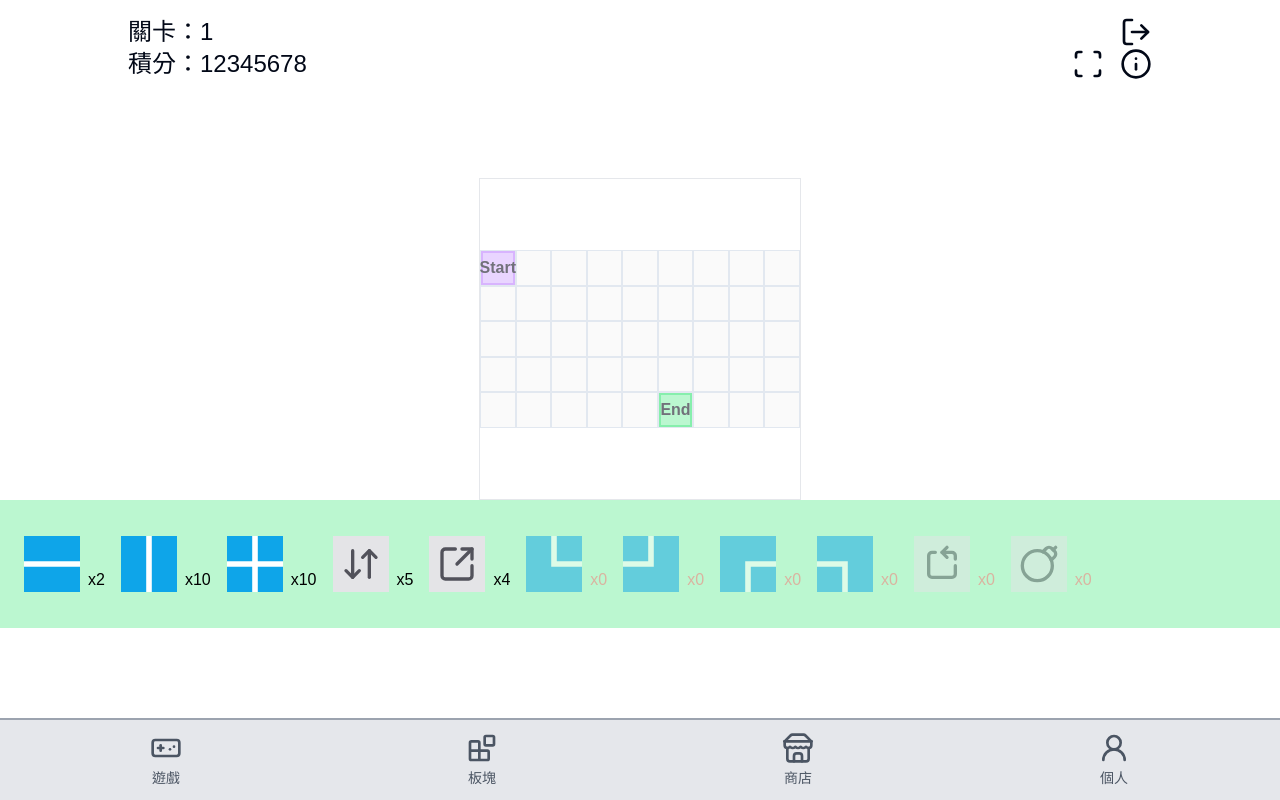
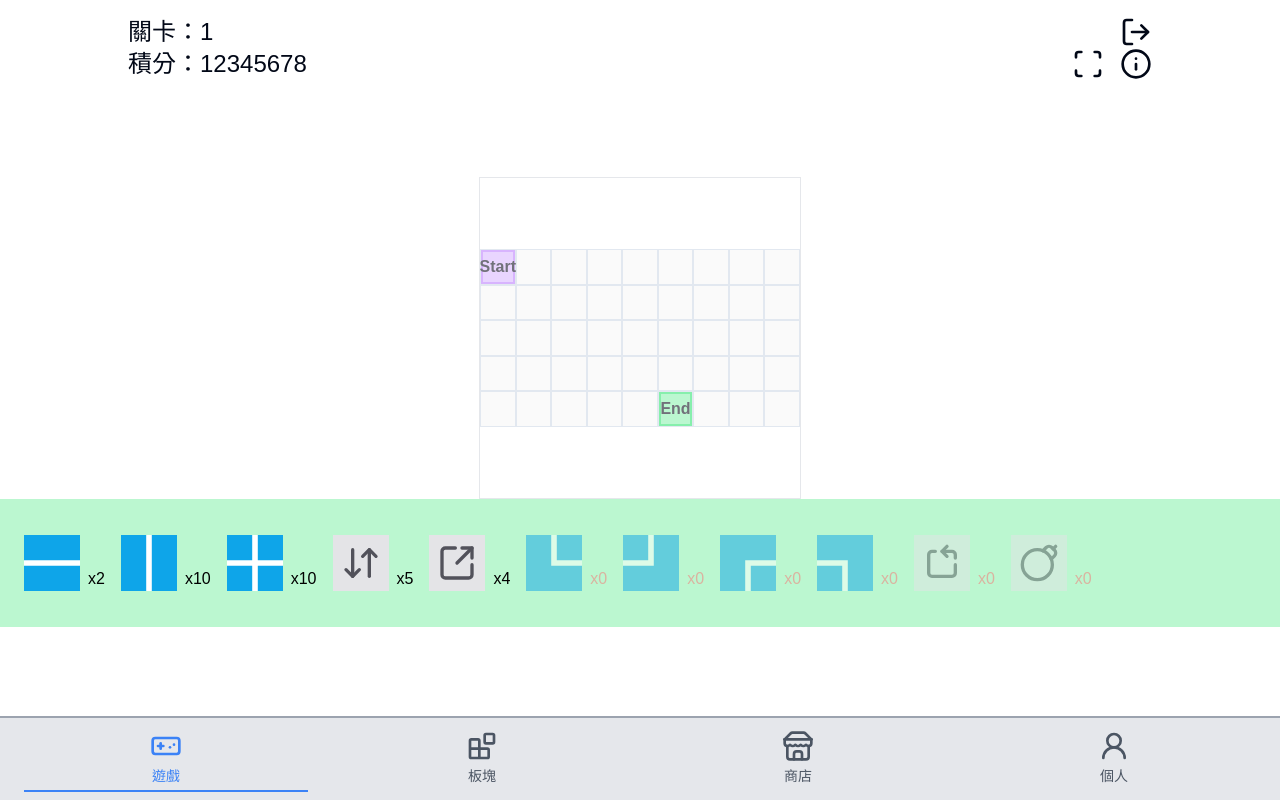
Before and after one commit to sitcon-tw/2025-game, a Next.js app: page /game in a window 1280 px wide. Built offline with nearby package versions, Linux system fonts and the light colour scheme.

Commit message:
fix: update game link in footer navigation

```diff
--- a/src/app/layout.tsx
+++ b/src/app/layout.tsx
@@ -19,7 +19,7 @@ export default function RootLayout({
         </div>
         <div className="w-full">
           <footer className="flex border-t-2 border-gray-400 bg-gray-200 px-2 py-2 text-center text-sm text-gray-600">
-            <NavbarItem href="/" name="遊戲" Icon={Gamepad} />
+            <NavbarItem href="/game" name="遊戲" Icon={Gamepad} />
             <NavbarItem href="/fragment" name="板塊" Icon={Blocks} />
             <NavbarItem href="/store" name="商店" Icon={Store} />
             <NavbarItem href="/personal" name="個人" Icon={UserRound} />
```
